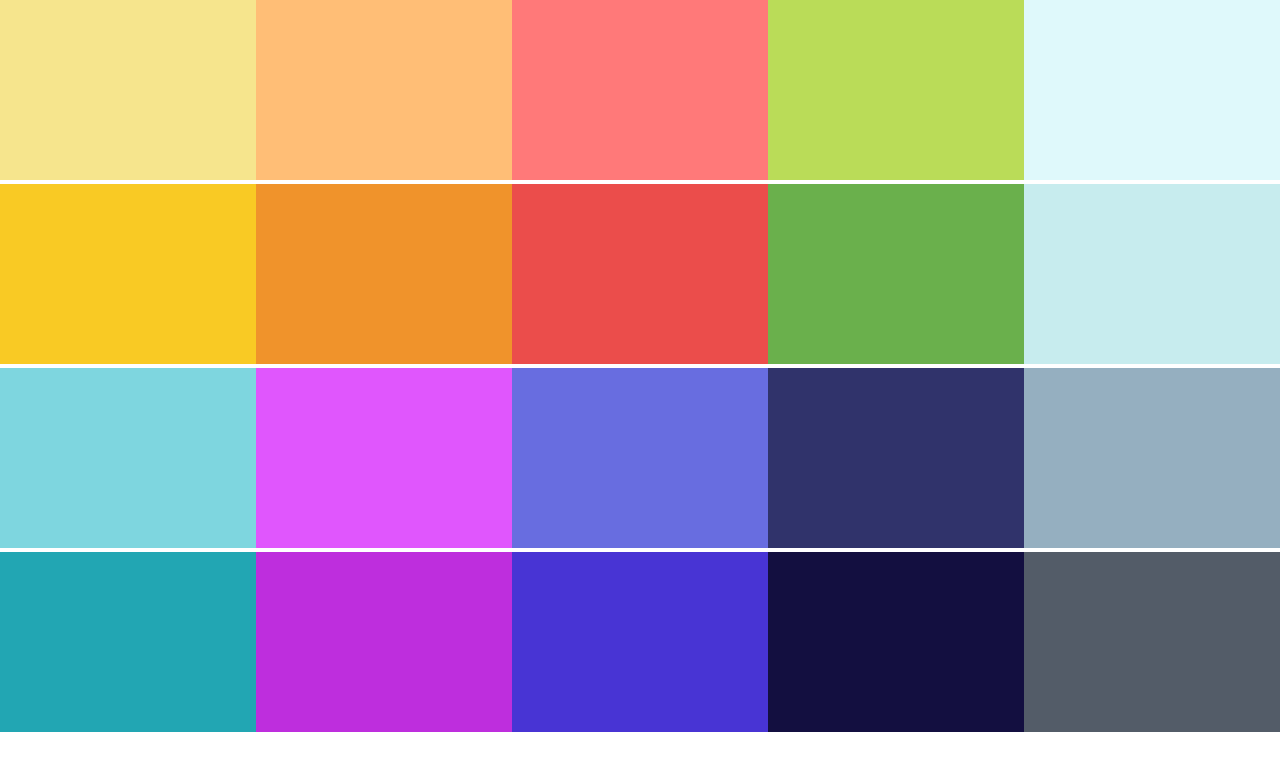
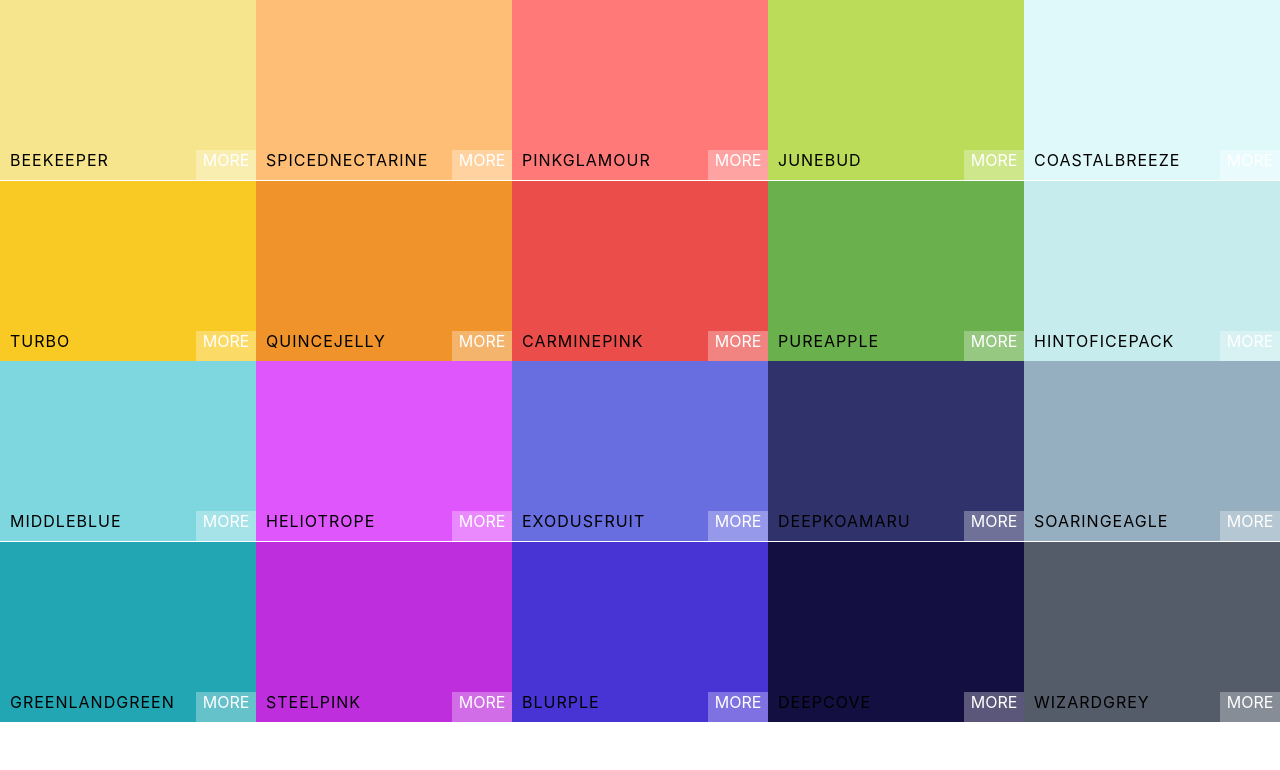
Before and after one commit to itsrojasleon/react-colors, a React (Create React App) app: page / in a window 1280 px wide. Shown: the top 770 px of the page. Built offline with nearby package versions, Linux system fonts and the light colour scheme.

Commit message:
Style ColorBox

```diff
--- a/src/components/ColorBox.js
+++ b/src/components/ColorBox.js
@@ -3,12 +3,16 @@
 
 class ColorBox extends React.Component {
   render() {
+    const { background, name } = this.props;
     return (
-      <div
-        style={{ backgroundColor: this.props.background }}
-        className='ColorBox'
-      >
-        <span />
+      <div style={{ background, name }} className='ColorBox'>
+        <div className='copy-container'>
+          <div className='box-content'>
+            <span>{name}</span>
+          </div>
+          <button className='copy-button' />
+        </div>
+        <span className='see-more'>More</span>
       </div>
     );
   }
--- a/src/components/Palette.js
+++ b/src/components/Palette.js
@@ -4,8 +4,8 @@
 
 class Palette extends React.Component {
   render() {
-    const colorBoxes = this.props.colors.map(color => {
-      return <ColorBox key={color.color} background={color.color} />;
+    const colorBoxes = this.props.colors.map(({ color, name, id }) => {
+      return <ColorBox key={color} background={color} name={name} />;
     });
     return (
       <div className='Palette'>
--- a/src/components/styles/ColorBox.css
+++ b/src/components/styles/ColorBox.css
@@ -5,4 +5,50 @@
   display: inline-block;
   position: relative;
   cursor: pointer;
+  margin-bottom: -3.5px;
 }
+.ColorBox:hover .copy-button {
+  opacity: 1;
+  transition: 0.5s;
+}
+.copy-button {
+  width: 100px;
+  height: 30px;
+  position: absolute;
+  display: inline-block;
+  top: 50%;
+  left: 50%;
+  margin-left: -50px;
+  margin-top: -15px;
+  text-align: center;
+  outline: none;
+  background: rgba(255, 255, 255, 0.3);
+  font-size: 1rem;
+  line-height: 30px;
+  color: white;
+  text-transform: uppercase;
+  border: none;
+  opacity: 0;
+}
+.box-content {
+  position: absolute;
+  width: 100%;
+  left: 0px;
+  bottom: 0px;
+  padding: 10px;
+  color: black;
+  letter-spacing: 1px;
+  text-transform: uppercase;
+}
+.see-more {
+  background: rgba(255, 255, 255, 0.3);
+  position: absolute;
+  border: none;
+  right: 0px;
+  bottom: 0px;
+  color: white;
+  width: 60px;
+  height: 30px;
+  text-align: center;
+  text-transform: uppercase;
+}
```
